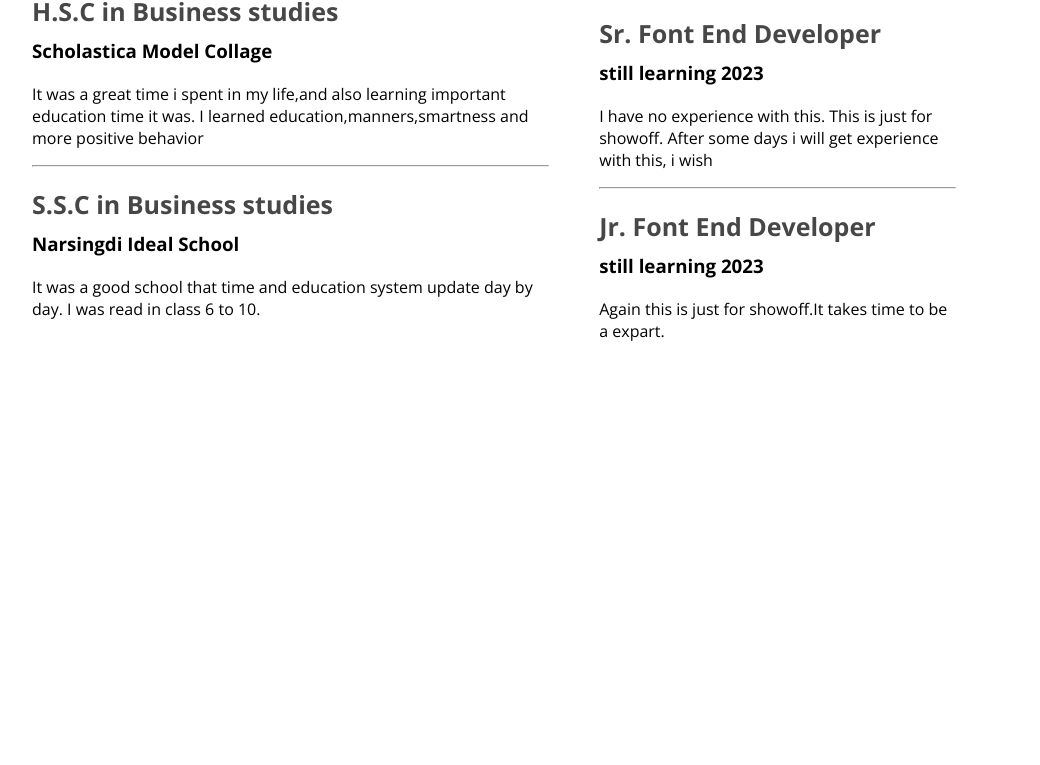
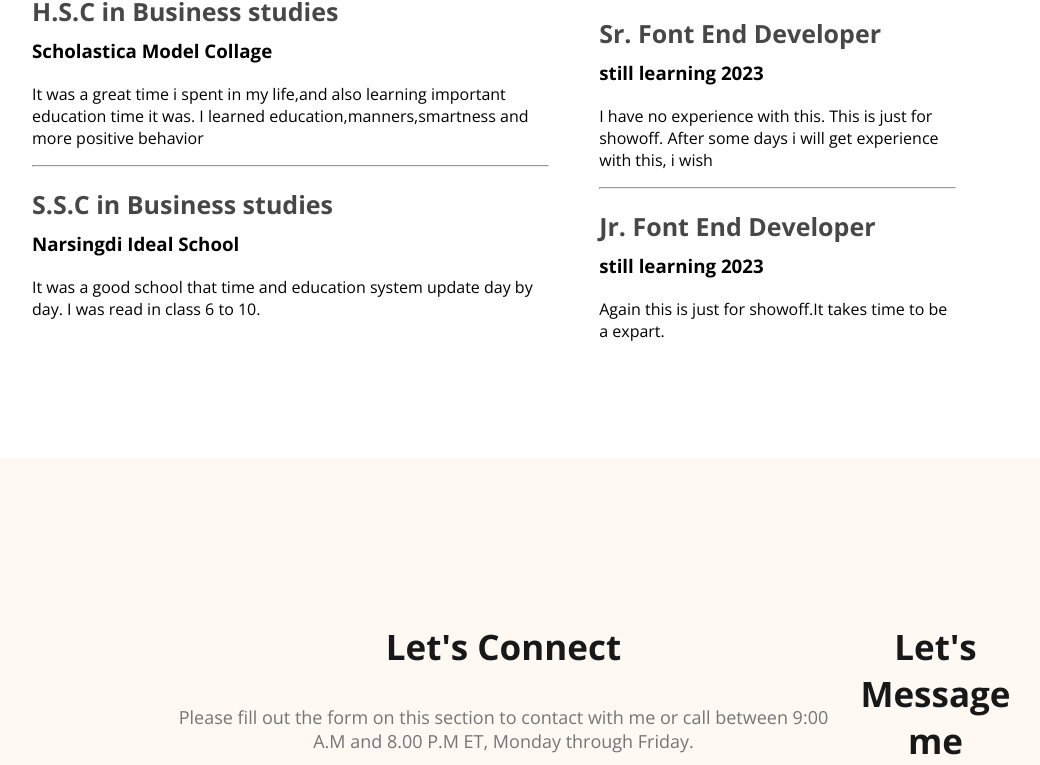
Before and after one commit to aladdincoder/webdev-portfolio, a plain HTML site: page index.html in a window 1280 px wide. Shown: the part 2517-3282 px from the top of the page, without its empty margins (38-1078 px from the left). Before the commit the page ends 2883 px from the top, so only its background shows below. Drawn offline with nearby package versions, Linux system fonts and the light colour scheme.

Commit message:
besic footer

```diff
--- a/index.html
+++ b/index.html
@@ -141,6 +141,20 @@
        </section>
     </main>
     <footer>
+        <div class="footer-colum">
+            <h3 class="section-title">Let's Connect</h3>
+            <p class="section-des">
+                Please fill out the form on this section to contact with me or call between 9:00 A.M and 8.00 P.M ET, Monday through Friday.
+            </p>
+            <div class="social-link">
+                <a href=""><img src="images/icons/facebook.png" alt=""></a>
+                <a href=""><img src="images/icons/twitter.png" alt=""></a>
+                <a href=""><img src="images/icons/insta.png" alt=""></a>
+            </div>
+        </div>
+        <div class="footer-colum">
+            <h3 class="section-title">Let's Message me</h3>
+        </div>
 
     </footer>
 
--- a/styles/portfolio.css
+++ b/styles/portfolio.css
@@ -194,3 +194,10 @@ main section {
     text-align: center;
     margin-top: 50px;
 }
+/* footer style */
+footer{
+    display: flex;
+    margin-top: 100px;
+    background: #FFF8F3;
+    padding: 130px 200px;
+}
```
